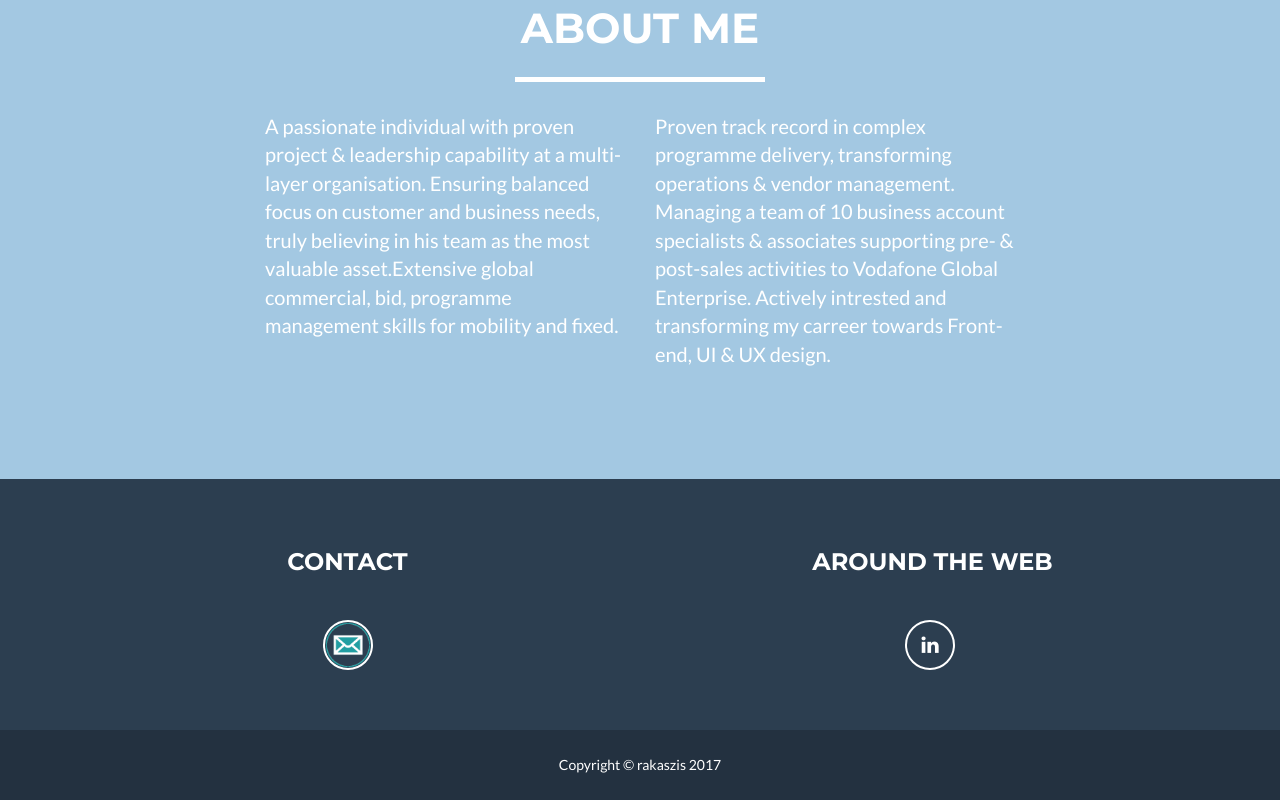
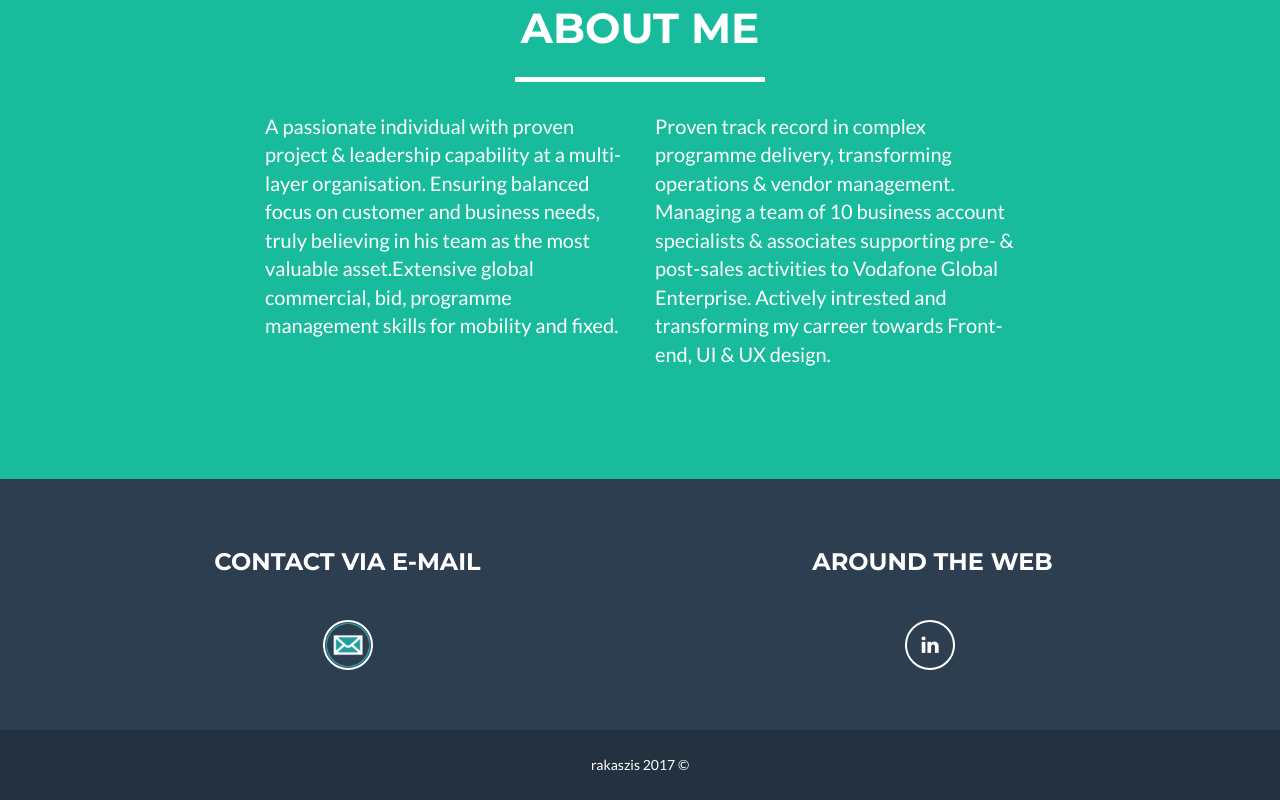
Before and after one commit to rakaszis/Curriculum-Vitae-of-rakaszis, a website: page index.html in a window 1280 px wide. Shown: the part 1893-2693 px from the top of the page. Drawn offline with nearby package versions, Linux system fonts and the light colour scheme; files that its build step writes are made by us from their sources.

Commit message:
Add files via upload

```diff
--- a/index.html
+++ b/index.html
@@ -28,7 +28,7 @@
     <link href="vendor/bootstrap/css/bootstrap.min.css" rel="stylesheet">
 
     <!-- Theme CSS -->
-    <link href="css/freelancer.css" rel="stylesheet">
+    <link href="css/custom.css" rel="stylesheet">
 
     <!-- Custom Fonts -->
     <link href="vendor/font-awesome/css/font-awesome.min.css" rel="stylesheet" type="text/css">
@@ -195,7 +195,7 @@
             <div class="container">
                 <div class="row">
                     <div class="footer-col col-md-6">
-                        <h3>Contact</h3>
+                        <h3>Contact via e-mail</h3>
                         <a href="mailto:rakaszis@gmail.com"><img src="img/portfolio/e-mail.png" class="btn-social btn-outline" alt=""></a>
                     </div>
                     <div class="footer-col col-md-6">
@@ -213,7 +213,7 @@
             <div class="container">
                 <div class="row">
                     <div class="col-lg-12">
-                        Copyright &copy; rakaszis 2017
+                        rakaszis 2017 &copy
                     </div>
                 </div>
             </div>
```
